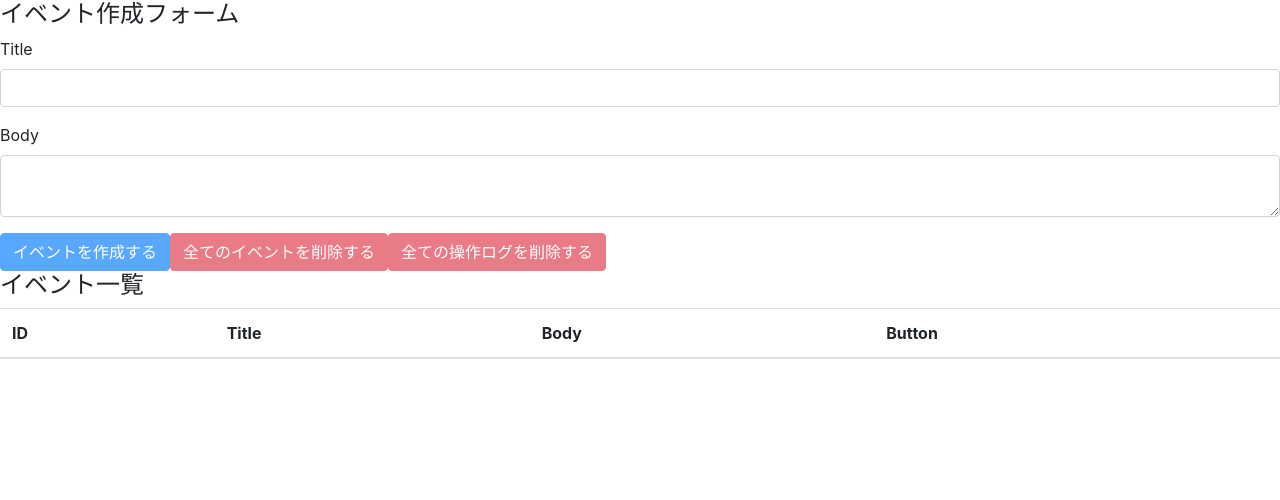
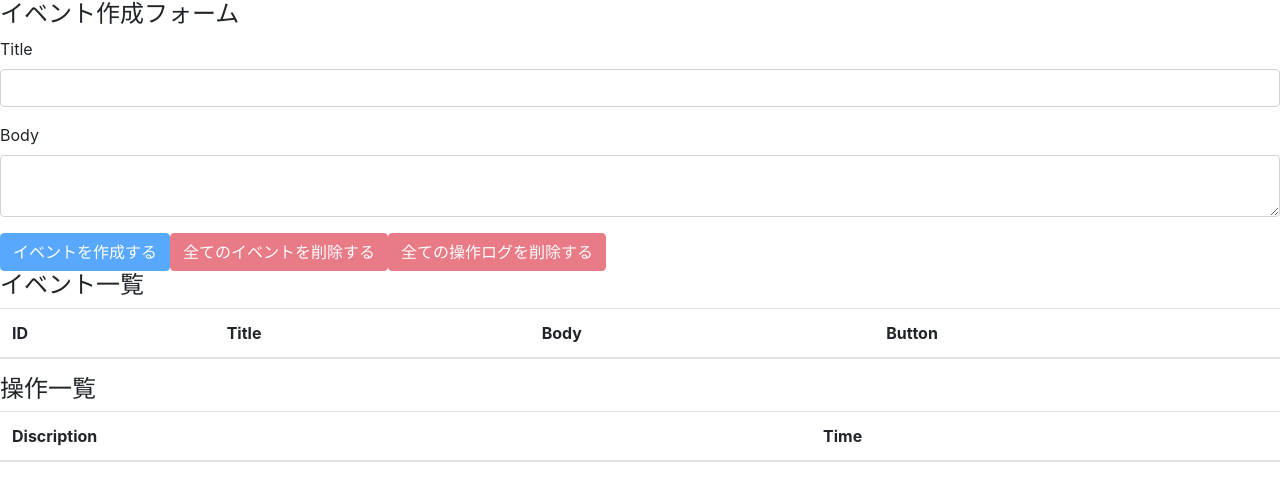
Before and after one commit to tyapaman/hooks-app, a React (Create React App) app: page / in a window 1280 px wide. Shown: the top 500 px of the page. Built offline with nearby package versions, Linux system fonts and the light colour scheme.

Commit message:
display all operation logs

```diff
--- a/src/components/App.js
+++ b/src/components/App.js
@@ -6,6 +6,7 @@
 
 import EventForm from './EventForm'
 import Events from './Events'
+import OperationLogs from './OperationLogs'
 import reducer from '../reducers'
 
 
@@ -23,6 +24,7 @@
       <div className="contaienr-fluid">
       <EventForm />
       <Events />
+      <OperationLogs />
       </div>
     </AppContext.Provider>
   );
--- /dev/null
+++ b/src/components/OperationLog.js
@@ -0,0 +1,12 @@
+import React from 'react'
+
+const OperationLog = ({ operationLog }) =>{
+  return (
+  <tr>
+    <td>{operationLog.description}</td>
+    <td>{operationLog.operatedAt}</td>
+  </tr>
+  )
+}
+
+export default OperationLog
--- /dev/null
+++ b/src/components/OperationLogs.js
@@ -0,0 +1,30 @@
+import React,{ useContext } from 'react'
+import AppContext from '../contexts/AppContext'
+import OperationLog from './OperationLog'
+const OperationLogs = () =>{
+
+  const { state } = useContext(AppContext)
+  return (
+    <>
+    <h4>操作一覧</h4>
+    <table className="table table-hover">
+      <thead>
+        <tr>
+          <th>Discription</th>
+          <th>Time</th>
+        </tr>
+      </thead>
+      <tbody>
+        {
+          state.operationLogs.map((operationLog, index)=>{
+          return <OperationLog key={index} operationLog={operationLog}/>
+          })
+        }
+      </tbody>
+    </table>
+
+    </>
+  )
+}
+
+export default OperationLogs
```
